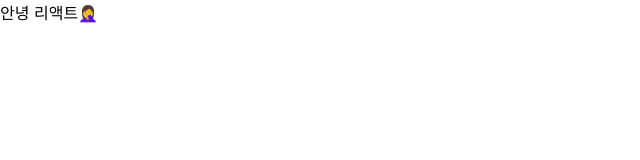
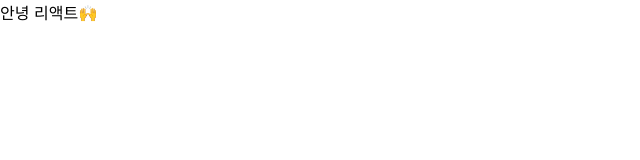
Before and after one commit to 19parke/react, a React (Create React App) app: page / in a window 1280 px wide. Shown: the top 160 px of the page, without its empty margins (0-640 px from the left). Built offline with nearby package versions, Linux system fonts and the light colour scheme.

Commit message:
branchWorkspace react day01

```diff
--- a/src/Jsx01.jsx
+++ b/src/Jsx01.jsx
@@ -4,7 +4,7 @@ import React from 'react'
 const Jsx01 = () => {
     // return 으로 보여줄 화면 내용을 돌려준다. 꼭 있어야 한다.
     return (
-        <>안녕 리액트🤦‍♀️</>
+        <>안녕 리액트🙌</>
     )
 }
 // 모듈을 App에 내보내는 형식, 외부에서도 사용할 수 있게끔
```
